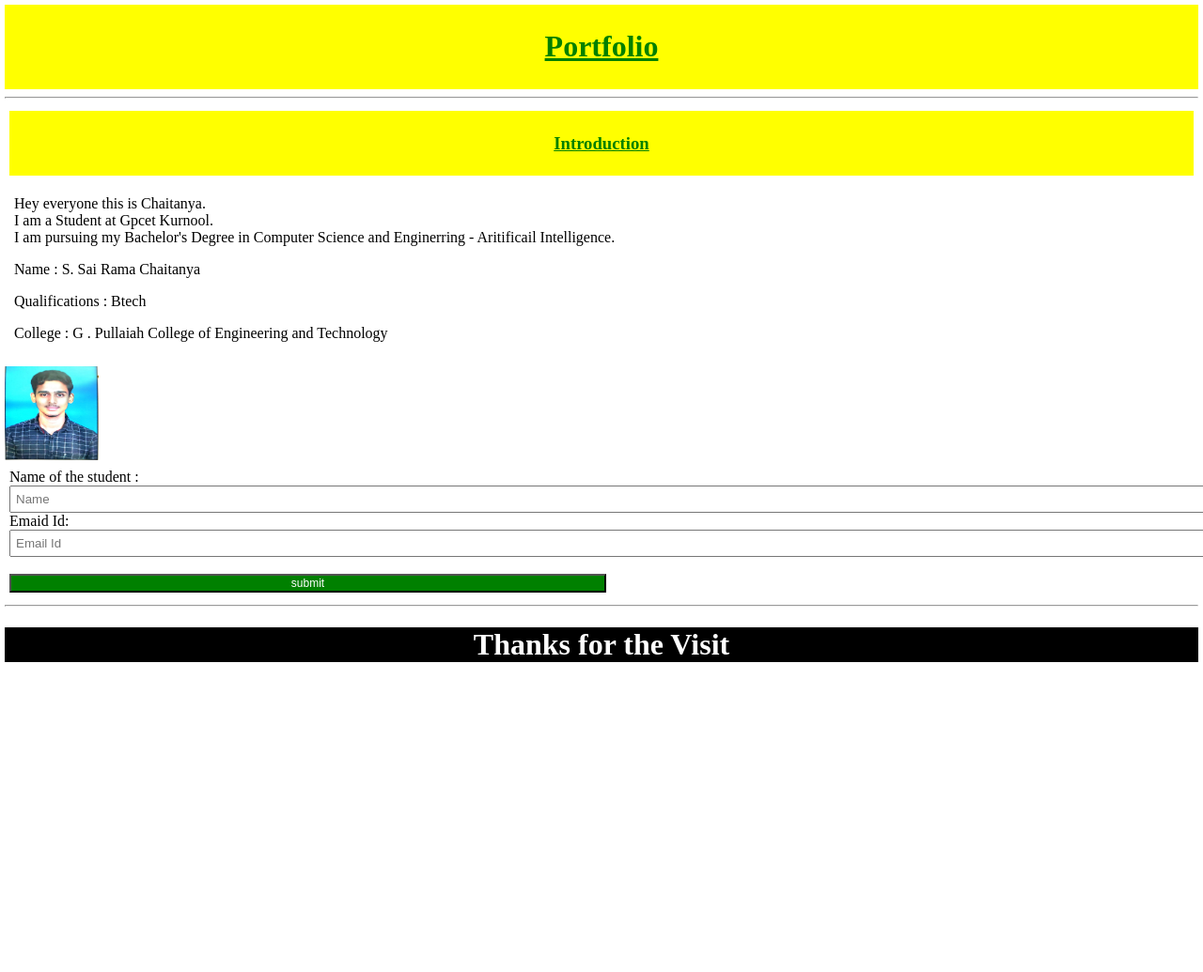
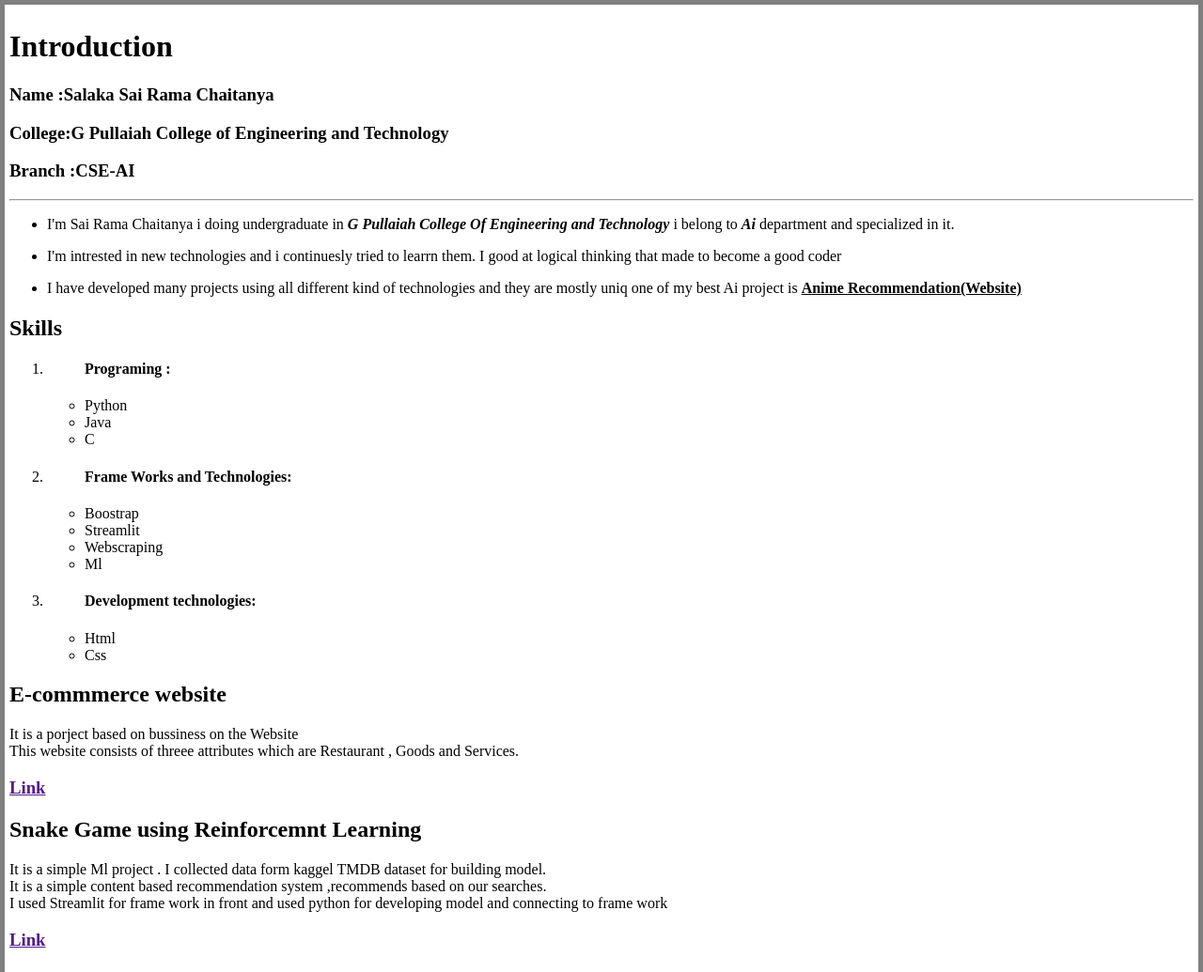
Before and after one commit to chaitu-93/test-session, a plain HTML site: page index1.html in a window 1280 px wide. Shown: the top 1035 px of the page at 94% size. Before the commit the page ends 800 px from the top, so only its background shows below. Drawn offline with Linux system fonts and the light colour scheme.

Commit message:
created portfolio

```diff
--- a/index1.html
+++ b/index1.html
@@ -8,7 +8,90 @@
     <link rel="stylesheet" href="style.css">
 </head>
 <body>
-    <header style="text-align: center;"><h1>Portfolio</h1></header>
+    <header>
+        <h1>Introduction</h1>
+        <section class="bif">
+            <h3><b>Name :</b><span>Salaka Sai Rama Chaitanya</span></h3>
+            <h3><b>College:</b><span>G Pullaiah College of Engineering and Technology</span></h3>
+            <h3><b>Branch :</b><span>CSE-AI</span></h3>
+            <hr>
+            <ul>
+            <li><p>I'm Sai Rama Chaitanya i doing undergraduate in <b><i>G Pullaiah College Of Engineering and Technology</i></b> i belong to <b><i>Ai</i></b> department and specialized in it. </p></li>
+            <li><p>I'm intrested in new technologies and i continuesly tried to learrn them. I good at logical thinking that made to become a good coder </p></li>
+            <li><p>I have developed many projects using all different kind of technologies and they are mostly uniq one of my best Ai project is <b><u>Anime Recommendation(Website)</u></b> </p></li>
+            </ul>
+        </section>
+        <section class="skill">
+            <article >
+                <h2>Skills</h2>
+                <ol>
+                    <li>
+                        <ul>
+                            <h4>
+                                Programing :
+                            </h4>
+                            <li>Python</li>
+                            <li>Java</li>
+                            <li>C</li>
+                        </ul>
+                    </li>
+                    <li>
+                        <ul>
+                            <h4>
+                                Frame Works and Technologies:
+                            </h4>
+                            <li>Boostrap</li>
+                            <li>Streamlit</li>
+                            <li>Webscraping</li>
+                            <li>Ml</li>
+                        </ul>
+                    </li>
+                    <li>
+                        <ul>
+                            <h4>
+                                Development technologies:
+                            </h4>
+                            <li>Html</li>
+                            <li>Css</li>
+                        </ul>
+                    </li>
+                </ol>
+
+
+            </article>
+        </section>
+        <section class="proj">
+            <article >
+                <h2>
+                    E-commmerce website
+                </h2>
+                <p>
+                    It is a porject based on bussiness on the Website <br>
+                    This website consists of threee attributes which are Restaurant , Goods and Services.
+
+
+                </p>
+                <h3>
+                    <a href="">Link</a>
+                </h3>
+            </article>
+            <article class="Proj">
+                <h2>
+                 Snake Game using Reinforcemnt Learning
+                </h2>
+                <p>
+                    It is a simple Ml project . I collected data  form kaggel TMDB dataset for building model. <br>
+                    It is a simple content based recommendation system ,recommends based on our searches. <br>
+                    I used Streamlit for frame work in front and used python for developing model and connecting to frame work
+                </p>
+                <h3>
+                    <a href="">Link</a>
+                </h3>
+
+
+            </article>
+        </section>
+    </header>
 
     <hr>
     <main>
--- a/style.css
+++ b/style.css
@@ -1,16 +1,15 @@
+body{
+    background-color: gray;
+}
 header{
     padding: 5px;
-    background-color: yellow;
-    color: green;
-    text-decoration: underline;
-    text-align: center;
+    background-color:white;
 }
 .sec1,.sec1-art2{
     padding: 5px;
 }
 .sec1-art1{
     padding: 5px;
-    background-color: yellow;
     color: green;
     text-decoration: underline;
     text-align: center;
@@ -18,15 +17,18 @@ header{
 img{
     width: 100px;
     height: 100px;
+    border-radius: 50%;
 }.sec2,.sec2-art1 input,.sec2-art2 input{
     width: 100%;
     padding: 5px;
+    border-radius: 12px;
 }
 button{
     width: 50%;
     color: white;
     background-color: green;
     font-size: 12px;
+    border-radius: 14px;
 }
 footer{
     text-align: center;
--- /dev/null
+++ b/style1.css
@@ -0,0 +1,70 @@
+body{
+    background-color: grey;
+}
+header{
+    border-radius: 12px;
+}
+img{
+    border-radius: 100%;
+    height: 250px;
+    width: 250px;
+}
+.projects{
+    display: flex;
+    justify-content: space-around;
+    background-color: black;
+    border-radius: 5%;
+}
+.main-sec1{
+    display: flex;
+    justify-content: space-around;
+    background-color:orange;
+    border-radius: 5%;
+}
+.projects article{
+    background-color:yellow;
+    /* width: %;
+    padding:1rem; */
+}
+input,textarea{
+    border-radius: 14px;
+    width: 100%;
+    padding: 5px;
+    height: 30px;
+}
+button{
+    border-radius: 14px;
+    width: 50%;
+    color:black;
+    background-color: green;
+    padding: 5px;
+    height: 40px;
+}
+h2{
+    text-align: center;
+}
+header,main{
+    background-color: white;
+}
+section{
+    background-color:wheat;
+}
+.projects article{
+    background-color:aqua;
+    width: 29%;
+    padding:1rem;
+}
+.main-sec1 article{
+    background-color:beige;
+    width: 30%;
+    padding:1rem;
+}
+footer{
+    text-align: center;
+    color: white;
+    background-color: black;
+}
+.main-sec1,.Introduction{
+    display: flex;
+    justify-content: space-evenly;
+}
```
Also changed, not shown: index3.html (added, +114 -0 lines).
